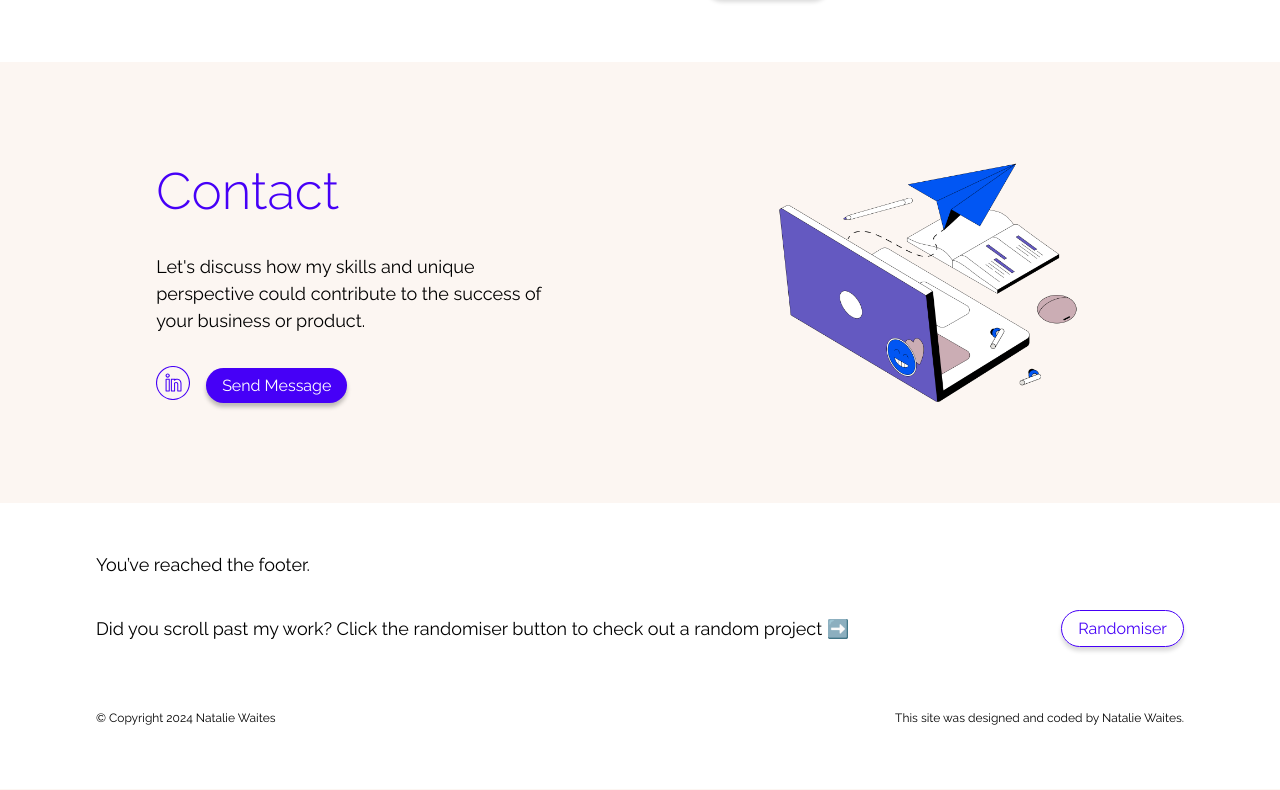
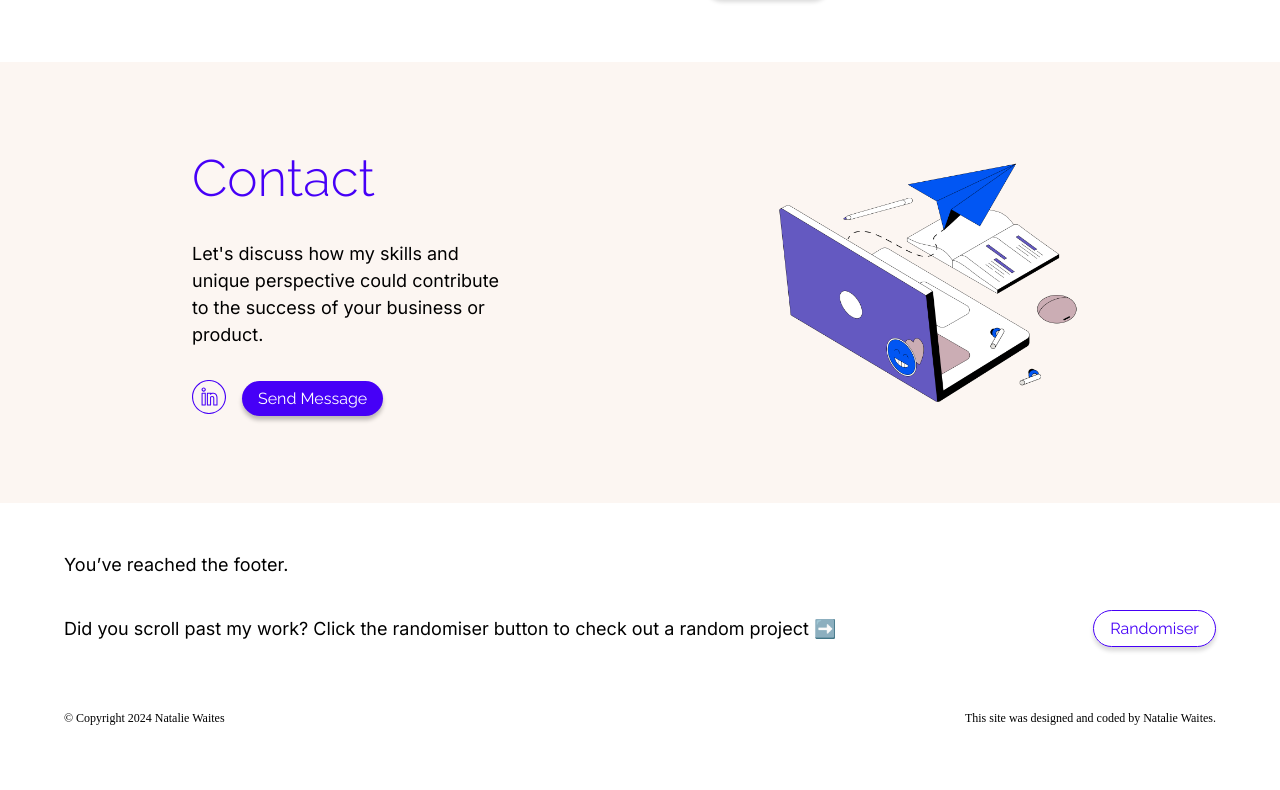
Before and after one commit to nataliejade9/personal-website, a Next.js app: page / in a window 1280 px wide. Shown: the part 2411-3201 px from the top of the page. Built offline with nearby package versions, Linux system fonts and the light colour scheme.

Commit message:
Styling edits and fixed font variable

```diff
--- a/src/app/experiments/page.js
+++ b/src/app/experiments/page.js
@@ -7,7 +7,7 @@ export const metadata = {
 export default function ExperimentsPage() {
   return (
     <main className={styles.main}>
-
+      <h1>Experiments</h1>
     </main>
   )
 }
--- a/src/app/experiments/page.module.css
+++ b/src/app/experiments/page.module.css
@@ -0,0 +1,3 @@
+.main {
+    padding: 0 4rem;
+}
--- a/src/app/globals.css
+++ b/src/app/globals.css
@@ -44,6 +44,11 @@ h2 {
   color: var(--main-primary);
 }
 
+h3 {
+  font-family: var(--raleway-font), Arial, Helvetica, sans-serif;
+  font-weight: 700;
+}
+
 p {
   font-family: var(--inter-font), Arial, Helvetica, sans-serif;
   font-size: 18px;
--- a/src/app/layout.js
+++ b/src/app/layout.js
@@ -7,13 +7,13 @@ const ralewayfont = Raleway ({subsets: ['latin'], variable: '--raleway-font' })
 
 export const metadata = {
   title: 'Natalie Waites',
-  description: 'A description of the site',
+  description: 'Product Design portfolio for Natalie Waites including examples of UX and UI Design',
 }
 
 export default function RootLayout({ children }) {
   return (
     <html lang="en">
-      <body className={`${font.className} ${ralewayfont.className}`}>
+      <body className={`${font.variable} ${ralewayfont.variable}`}>
         <Header/>
         <div className='header-offset'>{children}</div>
       </body>
--- a/src/app/page.module.css
+++ b/src/app/page.module.css
@@ -73,16 +73,16 @@
   flex-grow: 1;
 }
 
+.projects li:hover {
+  transform: translateY(-5px);
+  box-shadow: 10px 8px 14px 0px rgba(70, 0, 247, 0.15),
+  2px 2px 5px 0px rgba(70, 0, 247, 0.3);
+}
+
 .projects .projectOne {
   background-image: url("/images/housebrain/housebrain.jpg");
   background-size: cover;
   background-position: center;
-}
-
-.projects li:hover {
-  transform: translateY(-5px);
-  box-shadow: 10px 8px 14px 0px rgba(70, 0, 247, 0.15),
-  2px 2px 5px 0px rgba(70, 0, 247, 0.3);
 }
 
 .projects .projectTwo {
@@ -195,7 +195,7 @@
 
 .footerBanner {
   width: 100%;
-  padding: 3em 6em 2em 6em;
+  padding: 3em 4em 2em 4em;
   gap: 2rem;
   display: flex;
   justify-content: center;
```
